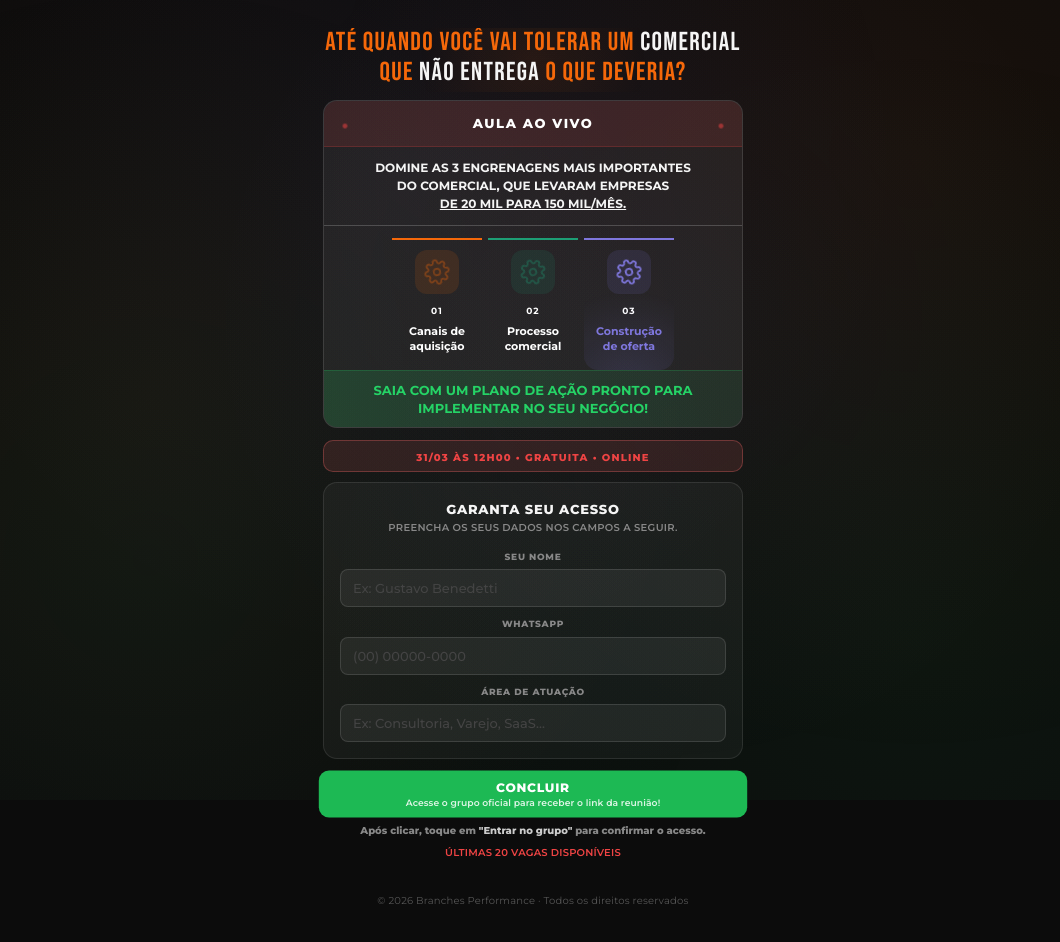
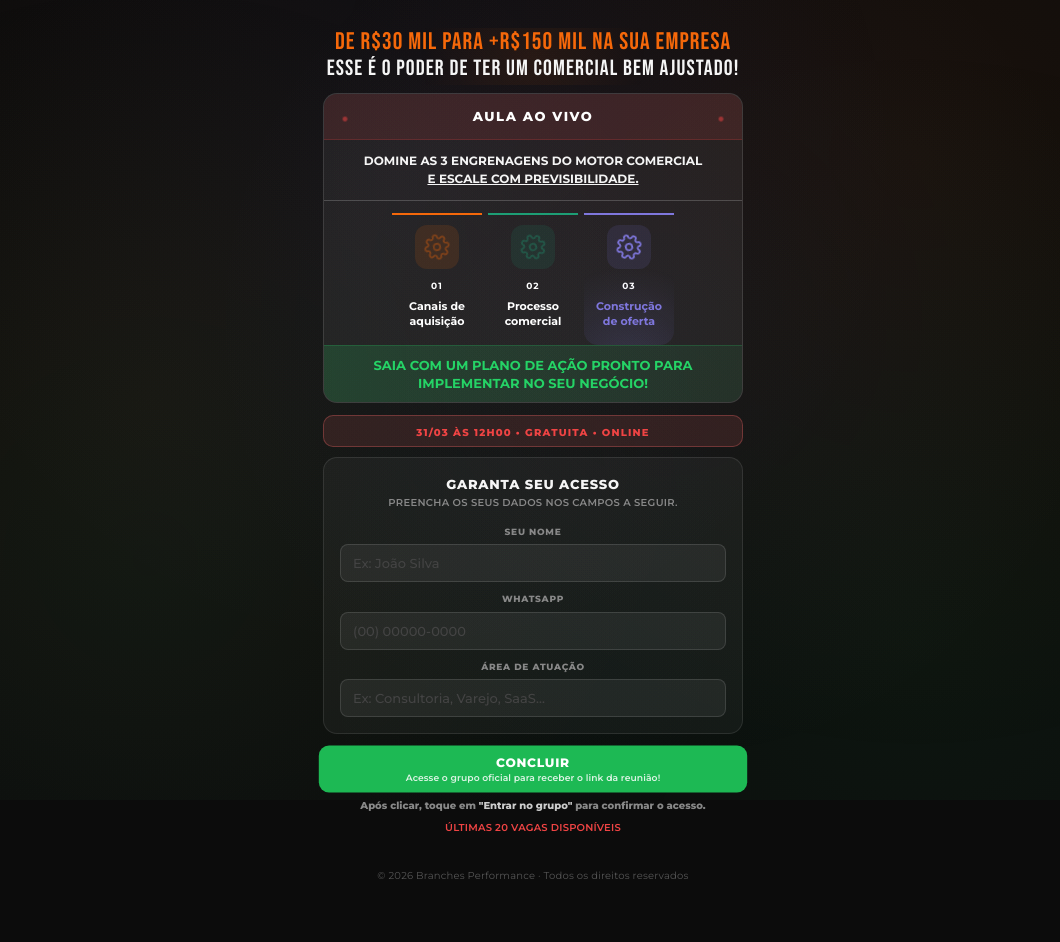
Before and after one commit to gustavobenedetti/bp.webnario.oficialv4, a plain HTML site: page index.html in a window 1280 px wide. Shown: the whole page, without its empty margins (107-1167 px from the left). Drawn offline with Linux system fonts and the light colour scheme.

Commit message:
Update index.html

```diff
--- a/index.html
+++ b/index.html
@@ -136,7 +136,7 @@
 
   .hero-title-red {
     display: block;
-    font-size: clamp(18px, 5.2vw, 26px);
+    font-size: clamp(15px, 4.5vw, 22px);
     font-family: 'Bebas Neue', sans-serif;
     font-weight: 400;
     color: var(--orange);
@@ -547,7 +547,10 @@
 
     <div class="title-wrap">
       <div class="title-bg"><div class="title-bg-glow"></div></div>
-      <span class="hero-title-red">Até quando você vai tolerar um <span class="title-red-word">comercial</span><br>que <span class="title-red-word">não entrega</span> o que deveria?</span>
+      <span class="hero-title-red">
+        <span style="font-size: clamp(17px, 5vw, 24px); color: #F5680A; display: block;">DE R$30 MIL PARA +R$150 MIL NA SUA EMPRESA</span>
+        <span style="color: #F5F5F5; display: block;">ESSE É O PODER DE TER UM COMERCIAL BEM AJUSTADO!</span>
+      </span>
     </div>
 
     <div class="elements-container">
@@ -560,7 +563,7 @@
 
       <div class="gear-content">
         <p class="hero-description" style="margin-top: 12px; margin-bottom: 12px;">
-          DOMINE AS 3 ENGRENAGENS MAIS IMPORTANTES<br>DO COMERCIAL, QUE LEVARAM EMPRESAS<br><span style="text-decoration: underline;">DE 20 MIL PARA 150 MIL/MÊS.</span>
+          DOMINE AS 3 ENGRENAGENS DO MOTOR COMERCIAL<br><span style="text-decoration: underline;">E ESCALE COM PREVISIBILIDADE.</span>
         </p>
 
         <div class="gear-track" id="gear-track">
@@ -621,15 +624,15 @@
       <p style="font-size: 10px; font-weight: 600; color: #888; text-transform: uppercase; letter-spacing: 0.03em; margin-bottom: 14px;">Preencha os seus dados nos campos a seguir.</p>
 
       <label class="form-label" for="input-nome">Seu nome</label>
-      <input class="form-input" id="input-nome" type="text" placeholder="Ex: Gustavo Benedetti" autocomplete="name" />
+      <input class="form-input" id="input-nome" type="text" placeholder="Ex: João Silva" autocomplete="name" required />
       <div class="form-error-msg" id="err-nome">Preencha seu nome.</div>
 
       <label class="form-label" for="input-whatsapp">WhatsApp</label>
-      <input class="form-input" id="input-whatsapp" type="tel" placeholder="(00) 00000-0000" autocomplete="tel" inputmode="numeric" />
+      <input class="form-input" id="input-whatsapp" type="tel" placeholder="(00) 00000-0000" autocomplete="tel" inputmode="numeric" required />
       <div class="form-error-msg" id="err-whatsapp">Preencha seu WhatsApp.</div>
 
       <label class="form-label" for="input-area">Área de atuação</label>
-      <input class="form-input" id="input-area" type="text" placeholder="Ex: Consultoria, Varejo, SaaS..." style="margin-bottom: 0;" />
+      <input class="form-input" id="input-area" type="text" placeholder="Ex: Consultoria, Varejo, SaaS..." style="margin-bottom: 0;" required />
       <div class="form-error-msg" id="err-area">Preencha sua área de atuação.</div>
 
     </div>
```
